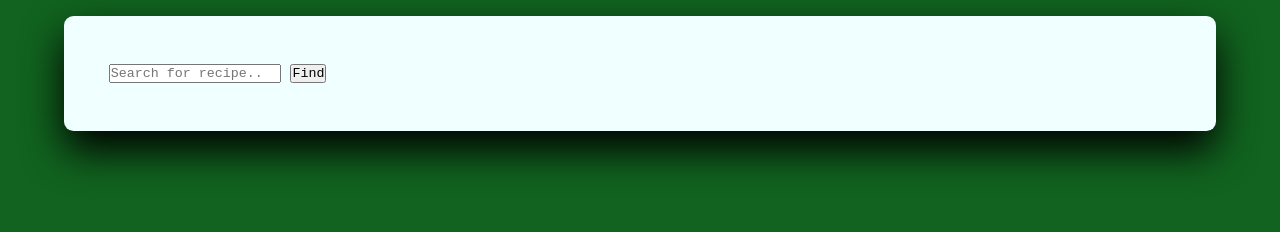
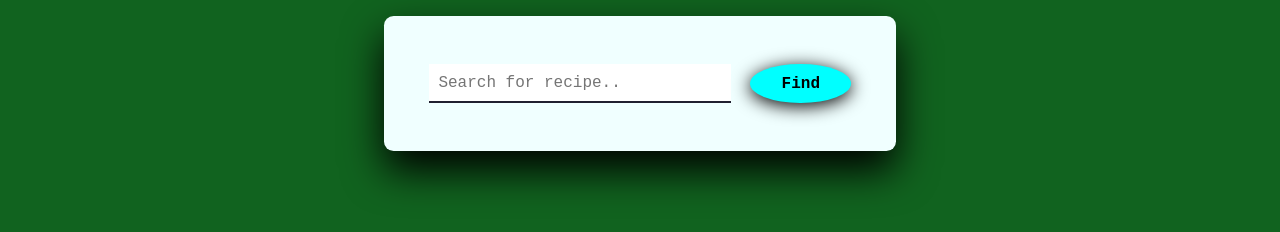
Before and after one commit to matthewcharles90/recipe-app, a plain HTML site: page index.html in a window 1280 px wide. Drawn offline with Linux system fonts and the light colour scheme.

Commit message:
update styles.css
styled container

```diff
--- a/styles.css
+++ b/styles.css
@@ -15,6 +15,7 @@ body {
     font-size: 16px;
     padding: 3em 2.8em;
     width: 90vw;
+    max-width: 32em;
     position: absolute;
     transform: translateX(-50%);
     left: 50%;
@@ -22,3 +23,27 @@ body {
     border-radius: 0.6em;
     box-shadow: 0 1.2em 2.5em;
 }
+
+.search-container  {
+     width: 100%;
+     display: grid;
+     grid-template-columns: 9fr 3fr;
+     gap: 1.2em;
+}
+
+.search-container input {
+    font-size: 1em;
+    padding: 0.6em;
+    border: none;
+    outline: none;
+    border-bottom: 2px solid #202030;
+}
+
+.search-container button {
+    font-size: 1em;
+    background-color: aqua;
+    border: none;
+    font-weight: 600;
+    border-radius: 50%;
+    box-shadow: 0 0.2em 1.1em;
+}
```
